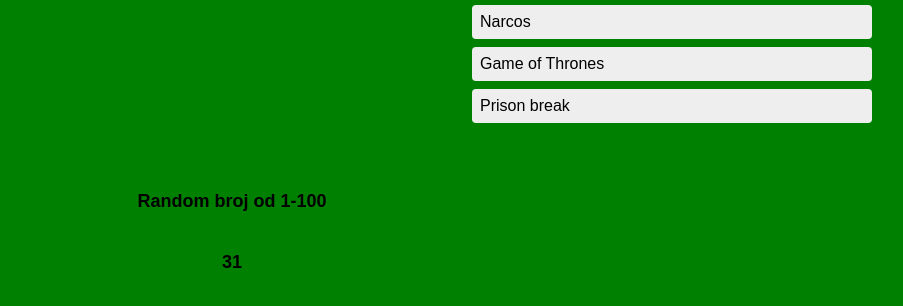
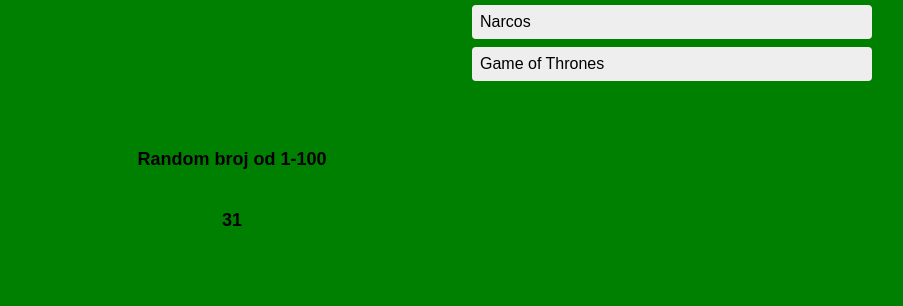
Before and after one commit to smaric91sp/projekt-zadatak, a plain HTML site: page index.html in a window 1280 px wide. Shown: the part 436-742 px from the top of the page, without its empty margins (28-931 px from the left). Drawn offline with Linux system fonts and the light colour scheme; files whose address does not match are found by name.

Commit message:
Izbačen Prison break
Prison break izbačen iz najdražih serija

```diff
--- a/index.html
+++ b/index.html
@@ -25,7 +25,7 @@
             <li>Breaking Bad</li>
             <li>Narcos</li>
             <li>Game of Thrones</li>
-            <li>Prison break</li>
+
           </ul>
         </div>
 
```
